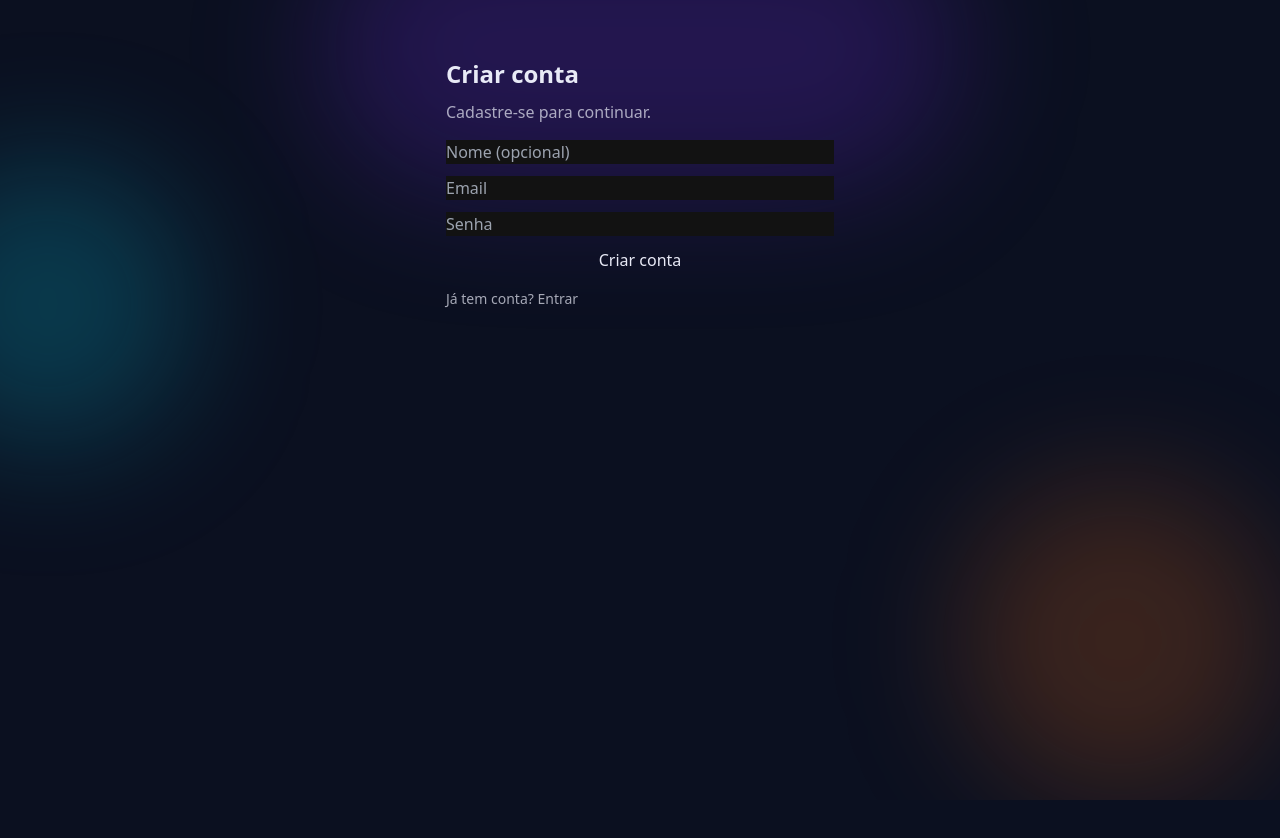
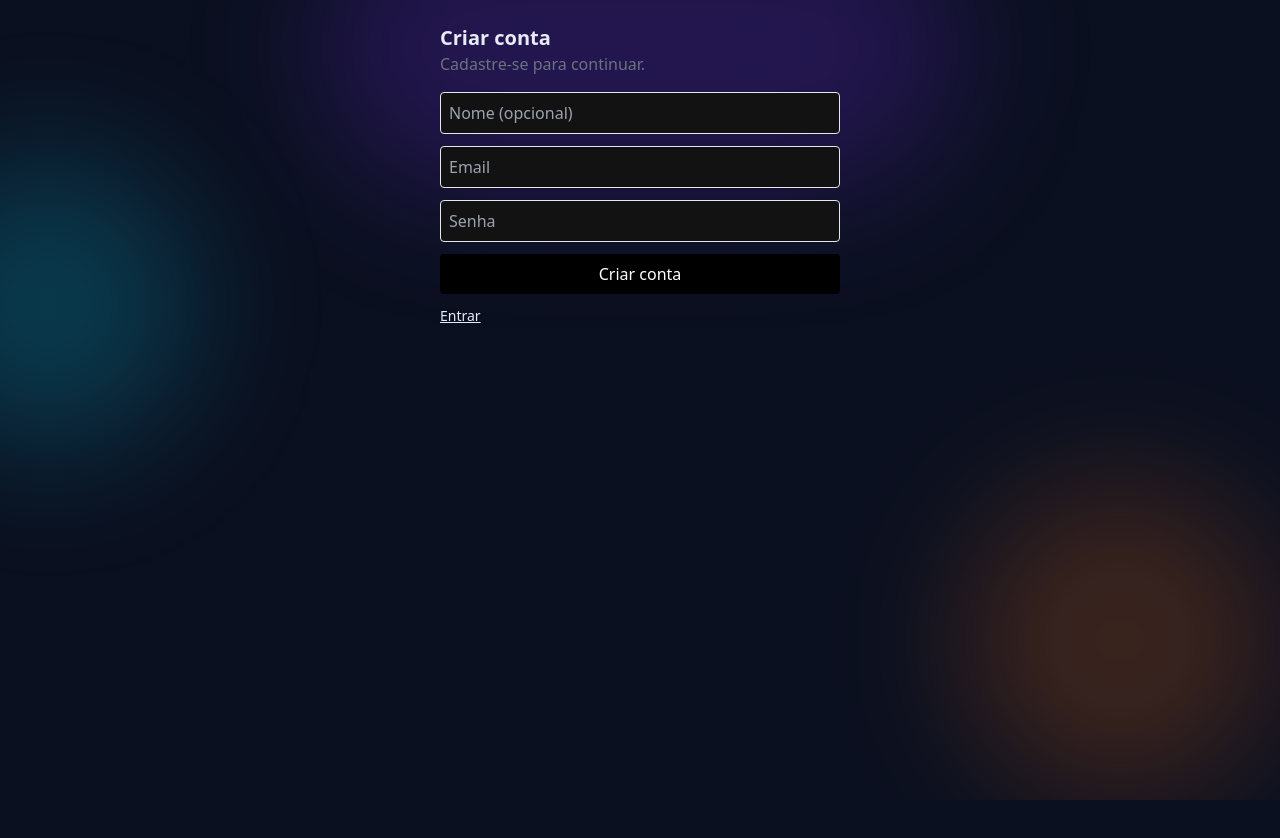
Before and after one commit to hugogyn2-bit/Aluguel, a Next.js app: page /auth/sign-up in a window 1280 px wide. After the commit the page ends 800 px from the top, so only its background shows below. Built offline with nearby package versions, Linux system fonts and the light colour scheme.

Commit message:
Update page.tsx

```diff
--- a/src/app/auth/sign-up/page.tsx
+++ b/src/app/auth/sign-up/page.tsx
@@ -1,6 +1,6 @@
-import SignUpForm from "./SignUpForm";
-
-export const dynamic = "force-dynamic";
+import { AuthShell } from "../_ui";
+import { signUpAction } from "../actions";
+import { redirect } from "next/navigation";
 
 export default async function Page({
   searchParams,
@@ -10,5 +10,47 @@ export default async function Page({
   const sp = await searchParams;
   const role = sp?.role === "OWNER" ? "OWNER" : "TENANT";
 
-  return <SignUpForm role={role} />;
+  async function action(fd: FormData) {
+    "use server";
+    fd.set("role", role);
+    const res = await signUpAction(fd);
+
+    if (res?.ok && res?.redirectTo) redirect(res.redirectTo);
+    return;
+  }
+
+  return (
+    <AuthShell title="Criar conta" subtitle="Cadastre-se para continuar.">
+      <form action={action} className="grid gap-3">
+        <input
+          name="name"
+          placeholder="Nome (opcional)"
+          className="border rounded p-2"
+        />
+        <input
+          name="email"
+          type="email"
+          placeholder="Email"
+          required
+          className="border rounded p-2"
+        />
+        <input
+          name="password"
+          type="password"
+          placeholder="Senha"
+          minLength={6}
+          required
+          className="border rounded p-2"
+        />
+
+        <button type="submit" className="rounded bg-black text-white p-2">
+          Criar conta
+        </button>
+
+        <a className="text-sm underline" href={`/auth/sign-in?role=${role}`}>
+          Entrar
+        </a>
+      </form>
+    </AuthShell>
+  );
 }
```
